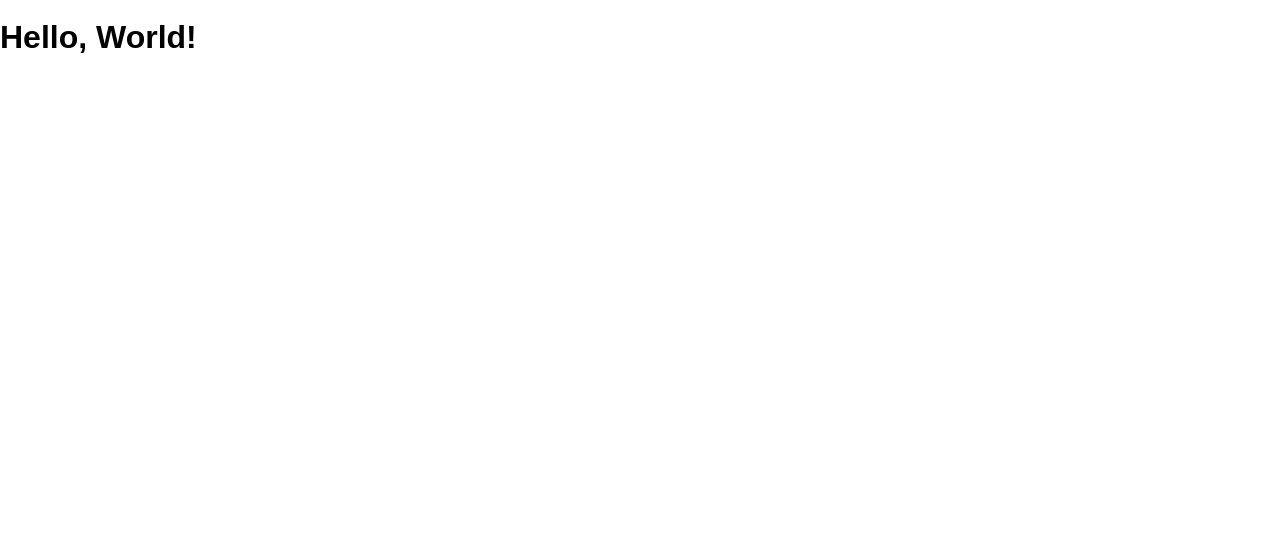
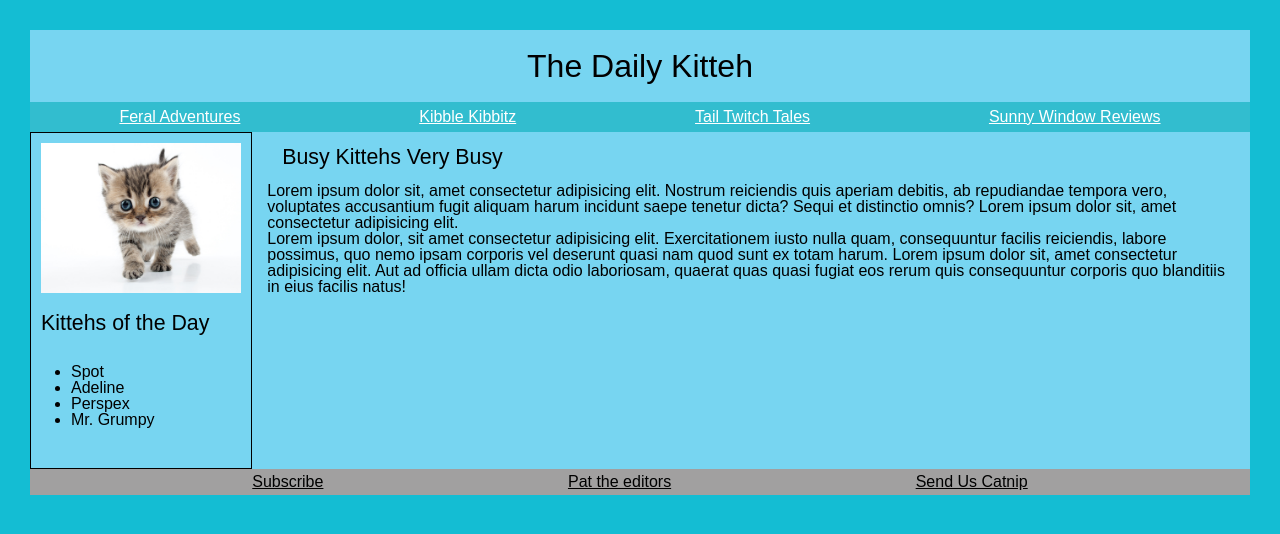
Before and after one commit to JFlynn426/website-clones, a website: page public/index.html in a window 1280 px wide. Drawn offline with Linux system fonts and the light colour scheme.

Commit message:
Done with Explorer Mode

```diff
--- a/public/index.html
+++ b/public/index.html
@@ -1,12 +1,63 @@
 <!DOCTYPE html>
 <html>
+
 <head lang="en">
   <meta charset="UTF-8">
   <meta name="viewport" content="width=device-width, initial-scale=1">
   <title>flexbox practice</title>
   <link rel="stylesheet" href="/screen.css">
 </head>
+
+<div class="wrapper">
+
   <body>
-    <h1>Hello, World!</h1>
+    <h1>The Daily Kitteh</h1>
+    <nav>
+      <ul>
+        <li>
+          <a href="localhost:3000">Feral Adventures</a>
+        </li>
+        <li>
+          <a href="localhost:3000">Kibble Kibbitz</a>
+        </li>
+        <li>
+          <a href="localhost:3000">Tail Twitch Tales</a>
+        </li>
+        <li>
+          <a href="localhost:3000">Sunny Window Reviews</a>
+        </li>
+      </ul>
+    </nav>
+    <div class="main-body">
+      <div class="text-lorem">
+        <h2>Busy Kittehs Very Busy</h2>
+        <p>Lorem ipsum dolor sit, amet consectetur adipisicing elit. Nostrum reiciendis quis aperiam debitis, ab repudiandae
+          tempora vero, voluptates accusantium fugit aliquam harum incidunt saepe tenetur dicta? Sequi et distinctio omnis?
+          Lorem ipsum dolor sit, amet consectetur adipisicing elit.</p>
+        <p>Lorem ipsum dolor, sit amet consectetur adipisicing elit. Exercitationem iusto nulla quam, consequuntur facilis reiciendis,
+          labore possimus, quo nemo ipsam corporis vel deserunt quasi nam quod sunt ex totam harum. Lorem ipsum dolor sit,
+          amet consectetur adipisicing elit. Aut ad officia ullam dicta odio laboriosam, quaerat quas quasi fugiat eos rerum
+          quis consequuntur corporis quo blanditiis in eius facilis natus!</p>
+      </div>
+      <div class="kittynames">
+        <img src=".\images\small-kitten-walking-towards_127900829_0.jpg" height=150>
+        <h3>Kittehs of the Day</h3>
+        <ul>
+          <li>Spot</li>
+          <li>Adeline</li>
+          <li>Perspex</li>
+          <li>Mr. Grumpy</li>
+        </ul>
+      </div>
+    </div>
+    <footer>
+      <ul>
+        <a href="localhost:3000">Subscribe</a>
+        <a href="localhost:3000">Pat the editors</a>
+        <a href="localhost:3000">Send Us Catnip</a>
+      </ul>
+    </footer>
   </body>
+</div>
+
 </html>
--- a/public/screen.css
+++ b/public/screen.css
@@ -1,9 +1,163 @@
 html {
-  height: 100%;
+	height: 100%;
+}
+html,
+body,
+div,
+span,
+applet,
+object,
+iframe,
+h1,
+h2,
+h3,
+h4,
+h5,
+h6,
+p,
+blockquote,
+pre,
+a,
+abbr,
+acronym,
+address,
+big,
+cite,
+code,
+del,
+dfn,
+em,
+img,
+ins,
+kbd,
+q,
+s,
+samp,
+small,
+strike,
+strong,
+sub,
+sup,
+tt,
+var,
+b,
+u,
+i,
+center,
+dl,
+dt,
+dd,
+ol,
+ul,
+li,
+fieldset,
+form,
+label,
+legend,
+table,
+caption,
+tbody,
+tfoot,
+thead,
+tr,
+th,
+td,
+article,
+aside,
+canvas,
+details,
+embed,
+figure,
+figcaption,
+footer,
+header,
+hgroup,
+menu,
+nav,
+output,
+ruby,
+section,
+summary,
+time,
+mark,
+audio,
+video {
+	margin: 0;
+	padding: 0;
+	border: 0;
+	font-size: 100%;
+	font: inherit;
+	vertical-align: baseline;
+}
+body {
+	margin: 0;
+	min-height: 100%;
+	font: 16px / 1 sans-serif;
+	background-color: rgb(20, 189, 211);
+}
+h1 {
+	display: flex;
+	justify-content: center;
+	padding: 20px;
+	font-style: noto serif;
+	font-size: 24pt;
+	background-color: rgb(119, 213, 241);
+}
+nav ul {
+	display: flex;
+	height: 30px;
+	font-size: 12pt;
+	background-color: rgb(50, 189, 207);
+	flex-wrap: wrap;
+	justify-content: space-around;
+	list-style: none;
+	align-items: center;
+}
+h2 {
+	font-size: 16pt;
+	padding: 15px;
 }
 
-body {
-  margin: 0;
-  min-height: 100%;
-  font: 16px / 1 sans-serif;
+.main-body {
+	display: flex;
+	flex-direction: row-reverse;
+	justify-content: space-around;
+	background-color: rgb(119, 213, 241);
 }
+
+.text-lorem {
+	padding: 0px 15px;
+}
+footer ul {
+	display: flex;
+	justify-content: space-around;
+	background-color: rgb(161, 160, 160);
+	padding: 5px 100px;
+}
+.kittynames {
+	display: flex;
+	flex-direction: column;
+	padding: 10px;
+	border: 1px solid;
+}
+li a {
+	color: white;
+}
+.kittynames img {
+	padding-bottom: 20px;
+}
+footer {
+	height: 30px;
+}
+footer ul a {
+	color: black;
+}
+.kittynames ul {
+	margin: 30px;
+}
+.kittynames h3 {
+	font-size: 16pt;
+}
+.wrapper {
+	padding: 30px;
+}
```
Also changed, not shown: public/images/small-kitten-walking-towards_127900829_0.jpg (added). Lines whose indentation alone changed are shown as unchanged.
